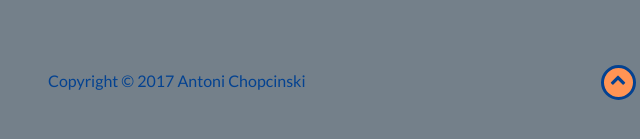
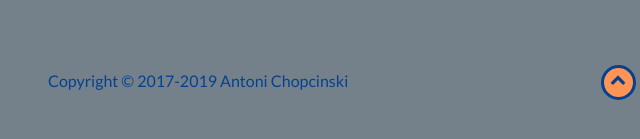
Before and after one commit to AChopcinski/achopcinski.github.io, a website: page index.html in a window 1280 px wide. Shown: the part 4433-4572 px from the top of the page, 22-662 px from the left. Drawn offline with nearby package versions, Linux system fonts and the light colour scheme.

Commit message:
Update index.html

```diff
--- a/index.html
+++ b/index.html
@@ -246,7 +246,7 @@
             <div class="row">
                 <div class="col-sm-5 copyright">
                     <p>
-                        Copyright &copy; 2017 Antoni Chopcinski
+                        Copyright &copy; 2017-2019 Antoni Chopcinski
                     </p>
                 </div>
                 <div class="col-sm-2 top">
```
